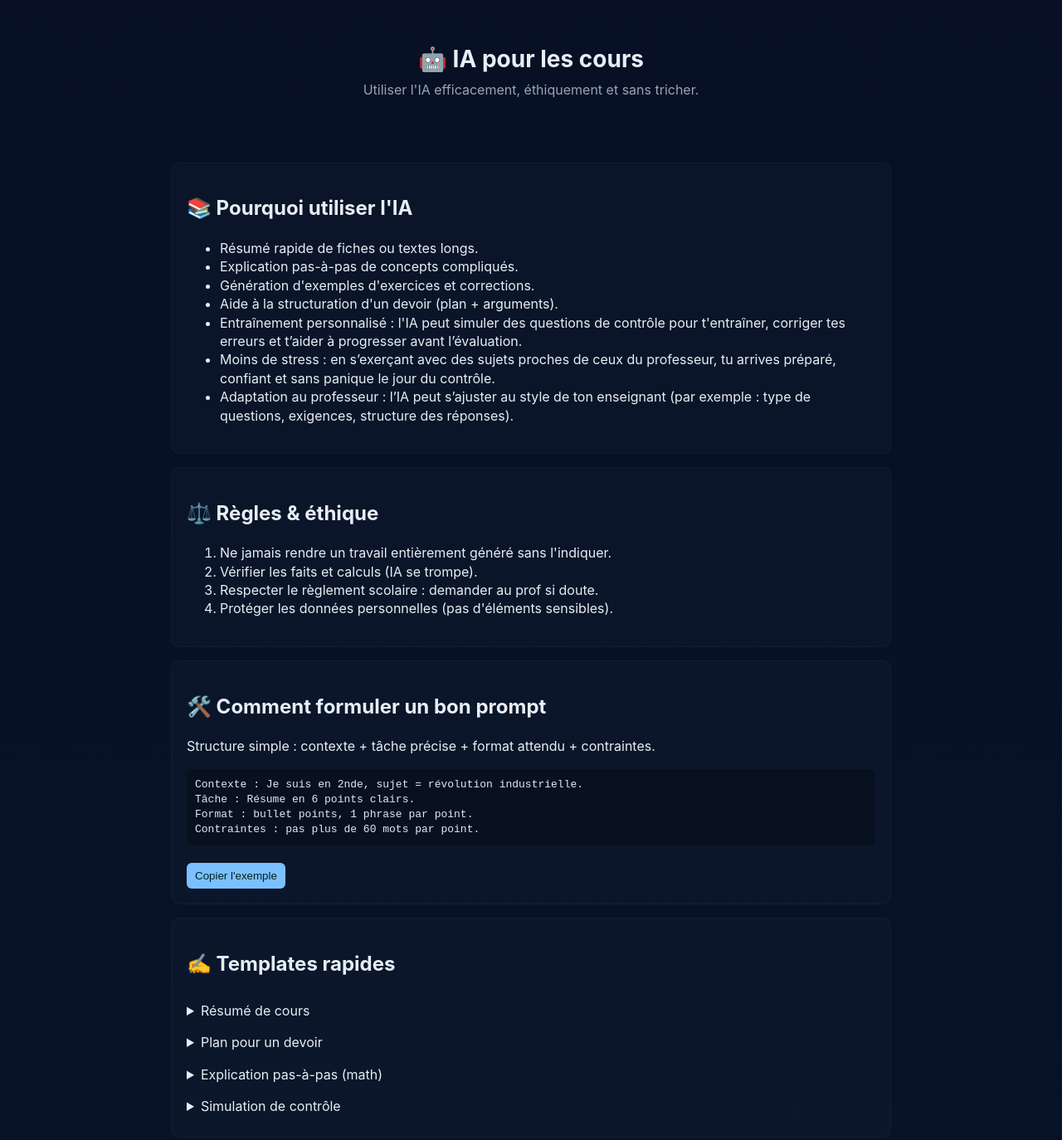
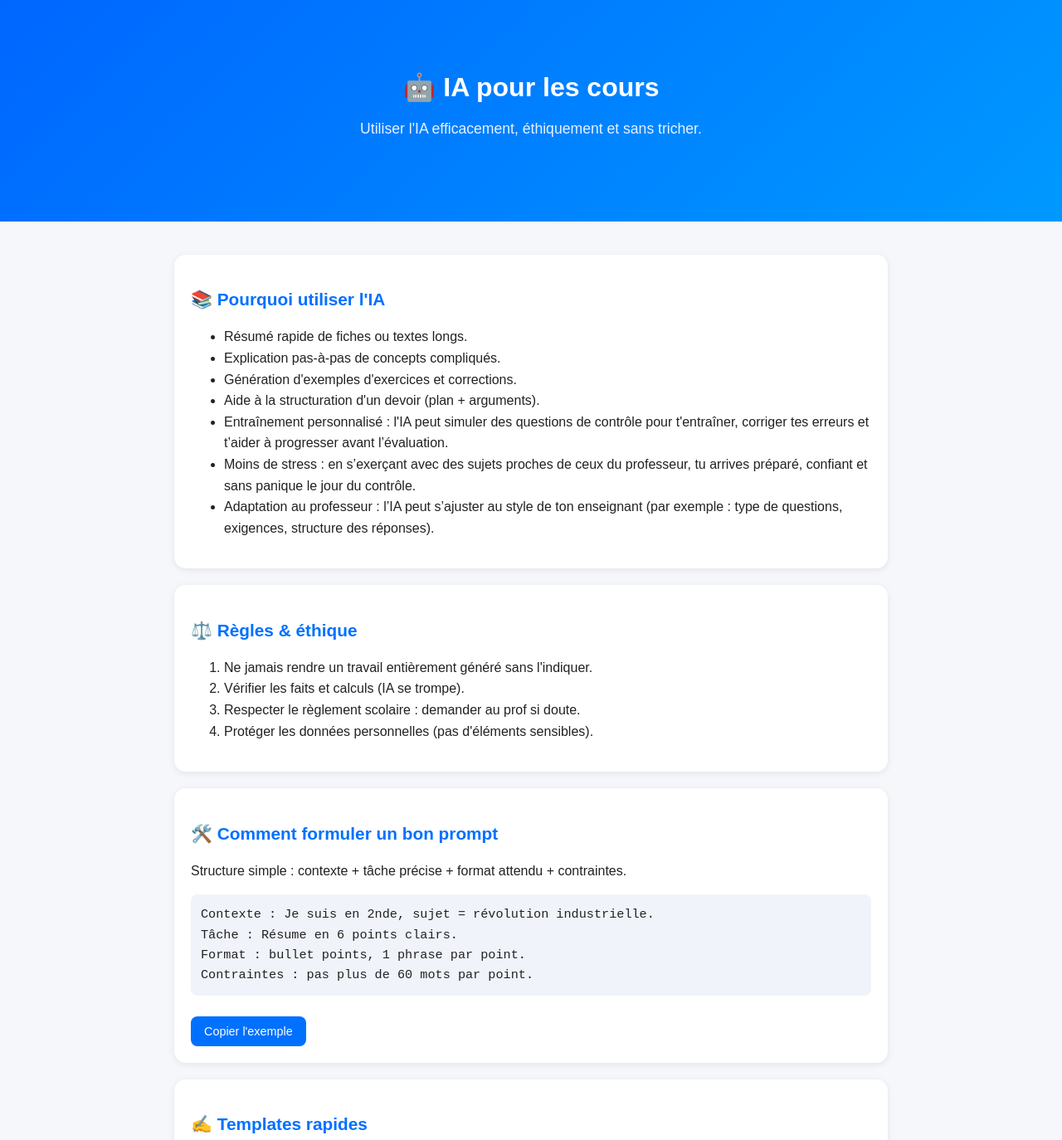
Before and after one commit to 1001amaury/IA-POUR-LES-COURS, a plain HTML site: page index.html in a window 1280 px wide. Shown: the top 1374 px of the page at 83% size. Drawn offline with Linux system fonts and the light colour scheme.

Commit message:
Update styles.css

```diff
--- a/styles.css
+++ b/styles.css
@@ -1,14 +1,160 @@
-:root{--bg:#0f1724;--card:#0b1220;--muted:#9aa4b2;--accent:#7cc0ff}
-*{box-sizing:border-box}
-body{margin:0;font-family:Inter,system-ui,Arial;background:linear-gradient(180deg,#071024 0%, #071428 100%);color:#e6eef6;line-height:1.4}
-.container{max-width:900px;margin:24px auto;padding:0 16px}
-.hero{padding:28px 0;text-align:center}
-h1{margin:0;font-size:28px}
-.subtitle{color:var(--muted);margin-top:6px}
-.card{background:rgba(255,255,255,0.02);padding:18px;border-radius:10px;margin:16px 0;border:1px solid rgba(255,255,255,0.03)}
-.prompt{background:rgba(0,0,0,0.25);padding:10px;border-radius:6px;white-space:pre-wrap;color:#dbeafe}
-.btn{margin-top:8px;padding:8px 10px;border:0;background:var(--accent);color:#022;border-radius:6px;cursor:pointer}
-.grid{display:grid;grid-template-columns:1fr 1fr;gap:12px}
-.small{font-size:14px;color:var(--muted)}
-details summary{cursor:pointer;padding:8px 0}
-@media(max-width:700px){.grid{grid-template-columns:1fr}}
+/* ------------------------------
+   Base
+------------------------------ */
+* {
+  box-sizing: border-box;
+}
+
+body {
+  margin: 0;
+  font-family: "Montserrat", sans-serif;
+  background: #f6f7fb;
+  color: #222;
+  line-height: 1.6;
+}
+
+/* ------------------------------
+   Header
+------------------------------ */
+.hero {
+  background: linear-gradient(135deg, #0066ff, #0099ff);
+  color: white;
+  text-align: center;
+  padding: 60px 20px;
+}
+
+.hero h1 {
+  margin: 0;
+  font-size: 2rem;
+}
+
+.subtitle {
+  margin-top: 10px;
+  font-size: 1.1rem;
+  opacity: 0.9;
+}
+
+/* ------------------------------
+   Containers & Cards
+------------------------------ */
+.container {
+  width: 100%;
+  max-width: 900px;
+  margin: 0 auto;
+  padding: 20px;
+}
+
+.card {
+  background: white;
+  border-radius: 14px;
+  padding: 20px;
+  margin: 20px 0;
+  box-shadow: 0 2px 8px rgba(0,0,0,0.08);
+}
+
+h2 {
+  color: #0070ff;
+  font-size: 1.3rem;
+  margin-bottom: 10px;
+}
+
+/* ------------------------------
+   Prompts & Buttons
+------------------------------ */
+.prompt {
+  background: #f0f3f9;
+  border-radius: 8px;
+  padding: 12px;
+  font-family: monospace;
+  font-size: 0.95rem;
+  overflow-x: auto;
+  white-space: pre-wrap;
+}
+
+.btn {
+  display: inline-block;
+  margin-top: 10px;
+  padding: 10px 16px;
+  font-size: 0.9rem;
+  border: none;
+  background: #0070ff;
+  color: white;
+  border-radius: 8px;
+  cursor: pointer;
+  transition: background 0.2s;
+}
+
+.btn:hover {
+  background: #005fd6;
+}
+
+/* ------------------------------
+   Grids & Responsive Layout
+------------------------------ */
+.grid {
+  display: grid;
+  grid-template-columns: 1fr 1fr;
+  gap: 20px;
+}
+
+/* ------------------------------
+   Responsive : vue smartphone
+------------------------------ */
+@media (max-width: 768px) {
+  .hero {
+    padding: 40px 15px;
+  }
+
+  .hero h1 {
+    font-size: 1.6rem;
+  }
+
+  .subtitle {
+    font-size: 0.95rem;
+  }
+
+  .container {
+    padding: 10px;
+  }
+
+  .card {
+    padding: 15px;
+    margin: 15px 0;
+    border-radius: 10px;
+  }
+
+  h2 {
+    font-size: 1.15rem;
+  }
+
+  .prompt {
+    font-size: 0.85rem;
+    padding: 10px;
+  }
+
+  .btn {
+    width: 100%;
+    text-align: center;
+  }
+
+  .grid {
+    grid-template-columns: 1fr;
+    gap: 12px;
+  }
+
+  ul, ol {
+    padding-left: 18px;
+  }
+
+  li {
+    margin-bottom: 6px;
+  }
+}
+
+/* ------------------------------
+   Footer
+------------------------------ */
+.small {
+  font-size: 0.9rem;
+  color: #555;
+}
```
